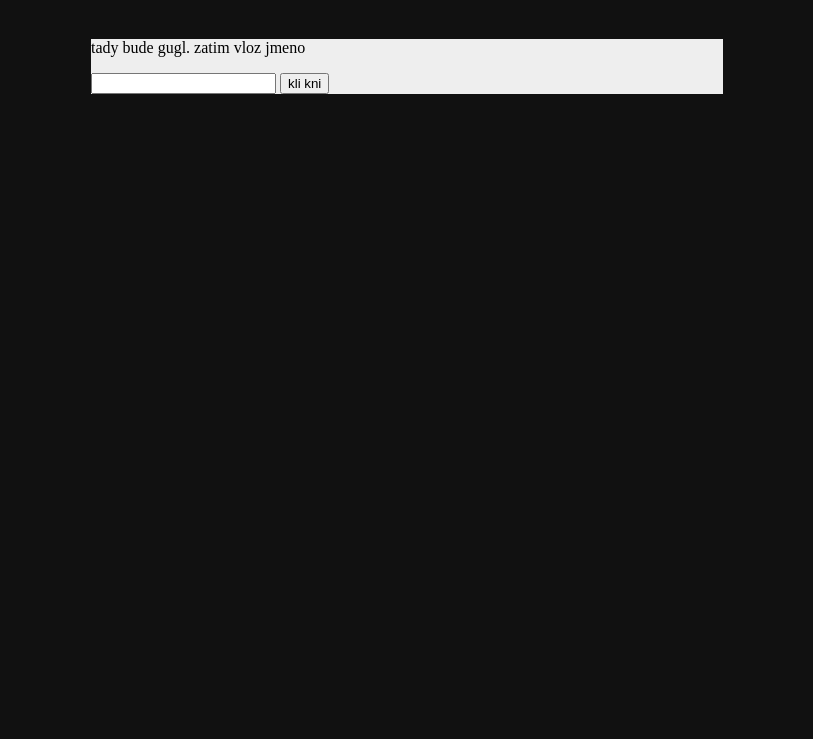
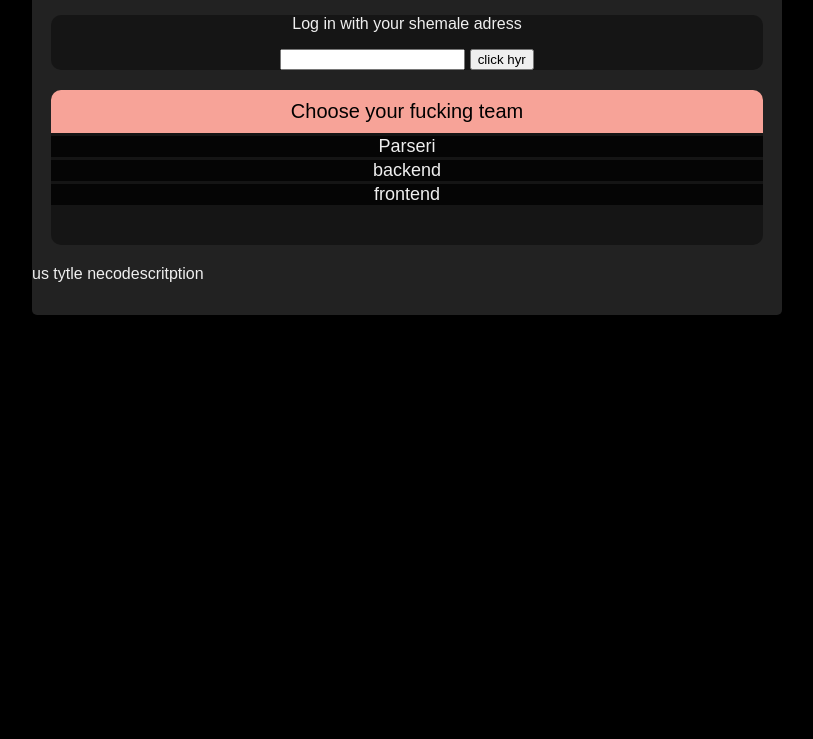
Before and after one commit to strycpa/planning_poker, a website: page client/index.html in a window 1280 px wide. Shown: the part 61-800 px from the top of the page, without its empty margins (233-1046 px from the left). Drawn offline with nearby package versions, Linux system fonts and the light colour scheme; no server answers.

Commit message:
client style begin

```diff
--- a/client/coffee/us.coffee
+++ b/client/coffee/us.coffee
@@ -28,7 +28,7 @@ class j3r.Us
     @io.emit 'user_story_for_estimation', id: @item.id
     wrapper = $('<div id="voting-header"></div>')
     wrapper.append @item.getUsItem id, @data[id]
-    inputConfirm = $('<input id="votin-input">')
+    inputConfirm = $('<input id="voting-input">')
     confirmBtn = $('<button id="voting-confirm">Confirm voting</button>')
     wrapper.append inputConfirm
     wrapper.append confirmBtn
--- a/client/coffee/user.coffee
+++ b/client/coffee/user.coffee
@@ -24,7 +24,8 @@ class  j3r.User
     return
 
   renderChooseTeam: (teams) ->
-    teamsEl = $('<div id="list-choose-teams"></div>')
+    teamsEl = $('<div id="list-choose-teams" class="component">
+      <span class="headline">Choose your fucking team</span></div>')
     if teams.length > 0
       ulEl = $('<ul></ul>')
       for team of teams
@@ -35,7 +36,7 @@ class  j3r.User
         ulEl.append liEl
       teamsEl.append ulEl
     else
-      teamsEl.append $('<div id="msg-info">you are in none of our fucking teams</div>')
+      teamsEl.append $('<div id="msg-info">You are in none of our fucking teams</div>')
     j3r.changeContent j3r.App.elements.content, teamsEl
     return
 
--- a/client/index.html
+++ b/client/index.html
@@ -13,26 +13,39 @@
         $(document).ready(function(){
             var app = new j3r.App();
             <!--allready login-->
-            if(window.localStorage.ppUser != null) {
-                app.logInUser(window.localStorage.ppUser);
-            }
+//            if(window.localStorage.ppUser != null) {
+//                app.logInUser(window.localStorage.ppUser);
+//            }
             login = function(){
                 var mail = $('#pp_login').val();
                 window.localStorage.ppUser = mail;
                 app.logInUser(mail);
             }
         });
-
     </script>
 </head>
 <body>
     <div id="main-wrapper">
-        <div id="header-wrapper"></div>
+        <div id="header-wrapper">
+            <span>You are not logged into our amazing app</span>
+        </div>
         <div id="info-wrapper"></div>
         <div id="content-wrapper">
-            <p>tady bude gugl. zatim vloz jmeno</p>
-            <input id="pp_login" type="text">
-            <button onclick="login()">kli kni</button>
+            <div class="component">
+                <p>Log in with your shemale adress</p>
+                <input id="pp_login" type="text">
+                <button onclick="login()">click hyr</button>
+            </div>
+            <div id="list-choose-teams" class="component">
+                <div class="headline">Choose your fucking team</div>
+                <ul>
+                    <li>Parseri</li>
+                    <li>backend</li>
+                    <li>frontend</li>
+                </ul>
+            </div>
+            <div class="us-item" data-us-item-id="">
+                <span class="us-item-title">us tytle neco</span>descritption</div>
         </div>
         <div id="footer-wrapper"></div>
     </div>
--- a/client/js/coffee/us.js
+++ b/client/js/coffee/us.js
@@ -49,7 +49,7 @@ j3r.Us = (function() {
     });
     wrapper = $('<div id="voting-header"></div>');
     wrapper.append(this.item.getUsItem(id, this.data[id]));
-    inputConfirm = $('<input id="votin-input">');
+    inputConfirm = $('<input id="voting-input">');
     confirmBtn = $('<button id="voting-confirm">Confirm voting</button>');
     wrapper.append(inputConfirm);
     wrapper.append(confirmBtn);
--- a/client/js/coffee/user.js
+++ b/client/js/coffee/user.js
@@ -28,7 +28,8 @@ j3r.User = (function() {
 
   User.prototype.renderChooseTeam = function(teams) {
     var liEl, team, teamsEl, ulEl;
-    teamsEl = $('<div id="list-choose-teams"></div>');
+    teamsEl = $('<div id="list-choose-teams" class="component">\
+      <span class="headline">Choose your fucking team</span></div>');
     if (teams.length > 0) {
       ulEl = $('<ul></ul>');
       for (team in teams) {
@@ -40,7 +41,7 @@ j3r.User = (function() {
       }
       teamsEl.append(ulEl);
     } else {
-      teamsEl.append($('<div id="msg-info">you are in none of our fucking teams</div>'));
+      teamsEl.append($('<div id="msg-info">You are in none of our fucking teams</div>'));
     }
     j3r.changeContent(j3r.App.elements.content, teamsEl);
   };
--- a/client/styles/styles.css
+++ b/client/styles/styles.css
@@ -1,15 +1,98 @@
 body {
-    background: #111;
+    background: #000;
     color: #efefef;
+    font-family: sans-serif;
 }
 
 #main-wrapper{
-    width: 50%;
-    margin-left: 25%;
-    margin-top: 100px;
-    background: #eee;
+    width: 100%;
+    height: 100%;
+    max-width: 750px;
+    margin: auto;
+    background: #222222;
+    border-radius: 5px;
+}
+
+#header-wrapper {
+    background: #FA7F77;
+    color: #000;
+    padding: 10px;
+    text-align: center;
+}
+
+#header-wrapper span {
+    font-size: 24px;
+}
+
+#content-wrapper {
+    min-height: 300px;
+}
+
+.delimiter {
+    width: 95%;
+    height: 3px;
+    margin: auto;
+    background: #262626;
+    border-top: 1px solid #202020;
+    border-bottom: 1px solid #303030;
+}
+
+.component {
+    max-width: 95%;
+    background: #151515;
+    margin: 20px auto;
+    border-radius: 10px;
+    text-align: center;
+}
+
+.component .headline{
+    color: #000000;
+    border-top-left-radius: 10px;
+    border-top-right-radius: 10px;
+    -webkit-border-top-left-radius: 10px;
+    -webkit-border-top-right-radius: 10px;
+    background: #F7A398;
+    padding: 10px;
+    font-size: 20px;
+}
+
+
+.component ul {
+    margin: 0px;
+    padding: 0px;
+    list-style: none;
+    padding-bottom: 20px;
+
+}
+
+.component li {
+    margin-top: 3px;
+    width: 100%;
+    height: 25;
+    background: #050505;
+    font-size: 18px;
+    vertical-align: middle;
+}
+
+.component li:last-child {
+    margin-bottom: 20px;
+}
+
+.component li:hover {
+    background: #F6C7B7;
     color: #000;
 }
+
+.us-item{}
+
+
+
+/*#info-wrapper, #header-wrapper, #content-wrapper, #footer-wrapper {*/
+    /*width: 100%;*/
+/*}*/
+
+
+
 
 button {
     margin: 0 auto;
```
